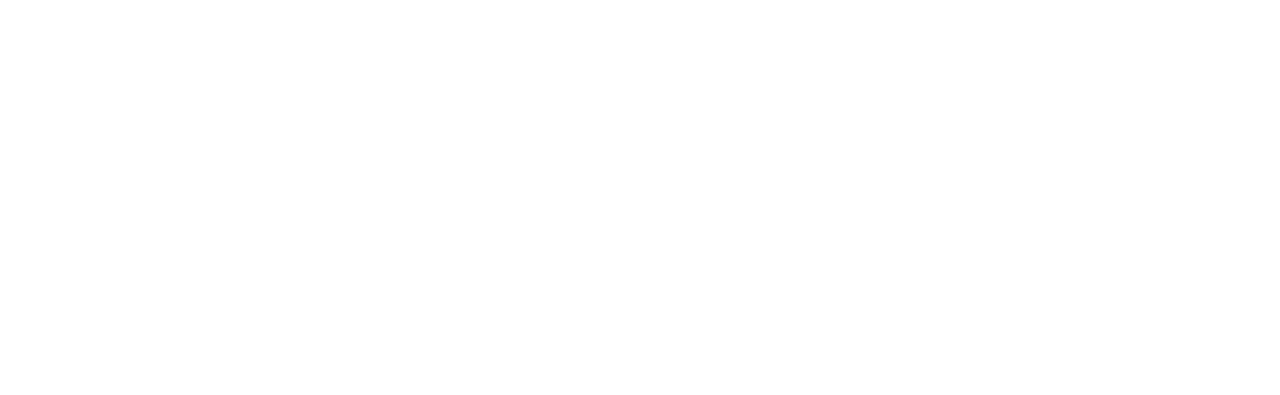
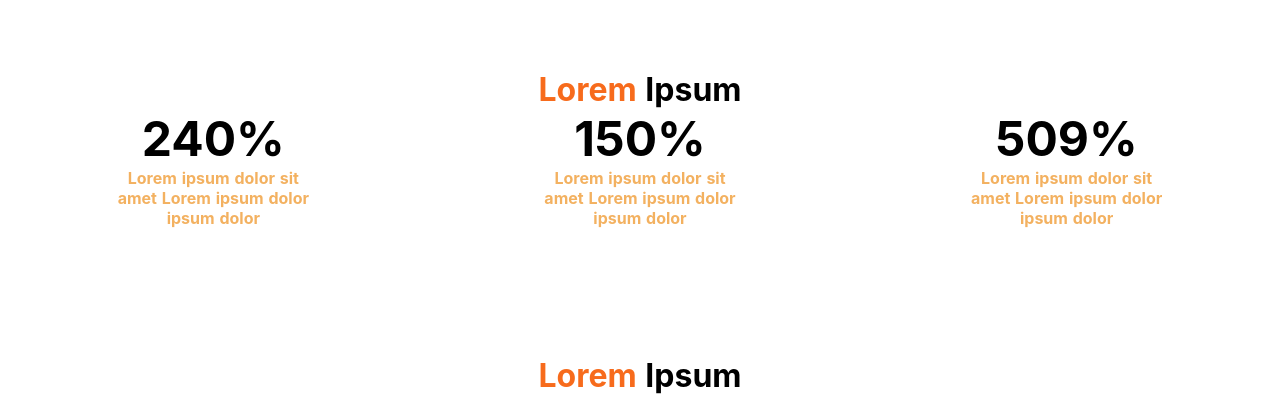
Before and after one commit to ajtoo/Vue-Demo-Site, a Nuxt app: page / in a window 1280 px wide. Shown: the part 840-1235 px from the top of the page. Before the commit the page ends 800 px from the top, so only its background shows below. Built offline with nearby package versions, Linux system fonts and the light colour scheme.

Commit message:
Implement counting up animated stats

```diff
--- /dev/null
+++ b/components/AnimatedNumber.vue
@@ -0,0 +1,38 @@
+<template>
+  <p class="animated-number">{{this.displayNumber}}%</p>
+</template>
+
+<script>
+  export default {
+    props: {'number': {default: 0}, 'duration': {default: 1000}},
+    data: function () {
+      return {
+        displayNumber: 0
+      }
+    },
+    methods: {
+      count () {
+        const self = this
+        const range = this.number - this.displayNumber
+        const increment = this.number > this.displayNumber ? 1 : -1
+        const interval = Math.abs(Math.floor(this.duration / range))
+        const timer = setInterval(function () {
+          self.displayNumber += increment
+          if (self.displayNumber === self.number) {
+            clearInterval(timer)
+          }
+        }, interval)
+      }
+    },
+    mounted: function () {
+      this.count()
+    }
+  }
+</script>
+
+<style>
+  .animated-number {
+    font-size: 3em;
+    font-weight: bold;
+  }
+</style>
--- a/pages/index.vue
+++ b/pages/index.vue
@@ -3,7 +3,7 @@
     <navbar/>
     <image-slider/>
     <headline-c-t-a/>
-    <section class="note-row">
+    <section class="content-row">
       <div class="sm-col-6">
         <note/>
       </div>
@@ -11,7 +11,7 @@
         <note/>
       </div>
     </section>
-    <section class="note-row">
+    <section class="content-row">
       <div class="sm-col-6">
         <note/>
       </div>
@@ -20,6 +20,22 @@
       </div>
     </section>
     <angled-banner/>
+    <h1 class="section-heading"><span class="orange-text">Lorem</span> Ipsum</h1>
+    <section class="content-row stats">
+      <figure class="stat">
+        <animated-number :number="240"/>
+        <p class="light-orange-text">Lorem ipsum dolor sit amet Lorem ipsum dolor ipsum dolor</p>
+      </figure>
+      <figure class="stat">
+        <animated-number :number="150"/>
+        <p class="light-orange-text">Lorem ipsum dolor sit amet Lorem ipsum dolor ipsum dolor</p>
+      </figure>
+      <figure class="stat">
+        <animated-number :number="509"/>
+        <p class="light-orange-text">Lorem ipsum dolor sit amet Lorem ipsum dolor ipsum dolor</p>
+      </figure>
+    </section>
+    <h1 class="section-heading"><span class="orange-text">Lorem</span> Ipsum</h1>
   </section>
 </template>
 
@@ -30,6 +46,7 @@
 import HeadlineCTA from '~/components/HeadlineCTA.vue'
 import Note from '~/components/Note.vue'
 import AngledBanner from '~/components/AngledBanner.vue'
+import AnimatedNumber from '~/components/AnimatedNumber.vue'
 
 export default {
   components: {
@@ -37,7 +54,8 @@
     ImageSlider,
     HeadlineCTA,
     Note,
-    AngledBanner
+    AngledBanner,
+    AnimatedNumber
   }
 }
 </script>
@@ -81,12 +99,34 @@
   align-items: center;
 }
 
-.note-row {
+.content-row {
   width: 100%;
   align-items: center;
   display: flex;
   flex-direction: row;
   flex-wrap: wrap;
+}
+
+.section-heading {
+  margin-top: 8rem;
+  font-size: 2rem;
+}
+
+.orange-text {
+  color: #f76b1c;
+}
+
+.light-orange-text {
+  color: #f3b160;
+}
+
+.stats {
+  justify-content: space-around;
+}
+
+.stat {
+  font-weight: bold;
+  width: 15vw;
 }
 
 @media (max-width: 768px) {
```
